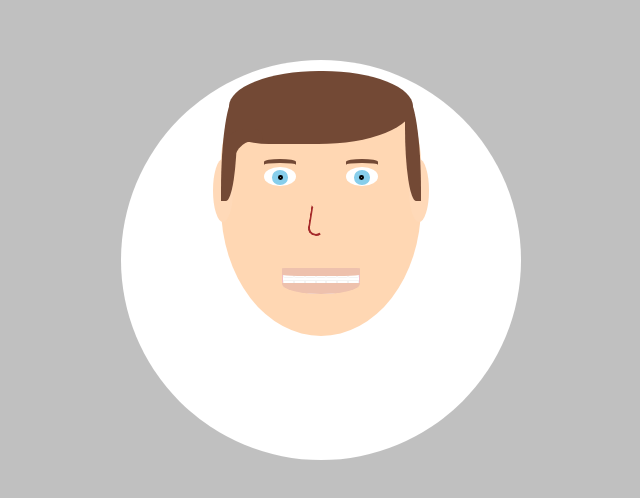
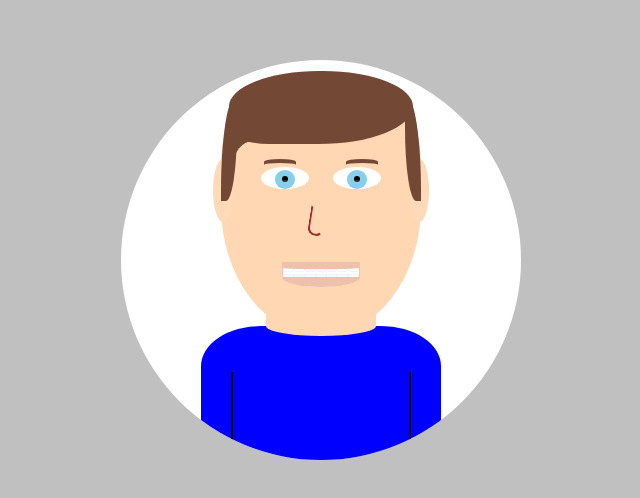
Before and after one commit to kblair40/avatar, a React (Create React App) app: page / in a window 1280 px wide. Shown: the part 140-638 px from the top of the page, without its empty margins (319-959 px from the left). Built offline with nearby package versions, Linux system fonts and the light colour scheme.

Commit message:
Fix pupil detail, basic avatar complete

```diff
--- /dev/null
+++ b/src/components/Head/Body.css
@@ -0,0 +1,22 @@
+.body {
+  position: absolute;
+  top: 250px;
+  height: 10rem;
+  width: 240px;
+  left: -20px;
+  background-color: blue;
+  border-radius: 25% 25% 0 0;
+}
+
+.arm-divider {
+  position: absolute;
+  height: 70px;
+  border: 1px solid black;
+  top: 18.5rem;
+}
+.arm-divider-left {
+  left: 10px;
+}
+.arm-divider-right {
+  right: 10px;
+}
--- /dev/null
+++ b/src/components/Head/Body.js
@@ -0,0 +1,14 @@
+import { Fragment } from "react";
+import "./Body.css";
+
+const Body = () => {
+  return (
+    <Fragment>
+      <div className="body"></div>
+      <div className="arm-divider arm-divider-left"></div>
+      <div className="arm-divider arm-divider-right"></div>
+    </Fragment>
+  );
+};
+
+export default Body;
--- a/src/components/Head/Eyes.css
+++ b/src/components/Head/Eyes.css
@@ -1,7 +1,7 @@
 .eye {
   position: absolute;
-  height: 1.2rem;
-  width: 2rem;
+  height: 1.4rem;
+  width: 3rem;
   border-radius: 50%;
   background: white;
   display: flex;
@@ -9,15 +9,15 @@
   align-items: center;
 }
 .left-eye {
-  left: 2.7rem;
+  left: 2.5rem;
 }
 .right-eye {
-  right: 2.7rem;
+  right: 2.5rem;
 }
 
 .iris {
-  height: 0.9rem;
-  width: 1rem;
+  height: 1.2rem;
+  width: 1.3rem;
   border-radius: 50%;
   background: skyblue;
   position: relative;
@@ -29,19 +29,22 @@
 
 .pupil {
   background-color: black;
-  height: 0.3rem;
-  width: 0.3rem;
+  height: 0.4rem;
+  width: 0.4rem;
   border-radius: 50%;
+  position: relative;
   display: flex;
   justify-content: center;
-  align-items: center;
+  overflow: hidden;
+  /* align-items: flex-end; */
 }
 .pupil-detail {
-  background-color: rgba(255, 255, 255, 0.6);
-  height: 1px;
-  width: 1px;
+  background-color: rgba(255, 255, 255, 0.2);
+  height: 2px;
+  width: 100%;
   border-radius: 50%;
-  position: relative;
+  position: absolute;
+  bottom: 0;
 }
 
 .eyebrow {
--- a/src/components/Head/Head.js
+++ b/src/components/Head/Head.js
@@ -7,6 +7,8 @@ import Nose from "./Nose";
 import Hair from "./Hair";
 import Ears from "./Ears";
 import Mouth from "./Mouth";
+import Neck from "./Neck";
+import Body from "./Body";
 
 const Head = () => {
   return (
@@ -27,6 +29,12 @@ const Head = () => {
         <div className="mouthContainer">
           <Mouth />
         </div>
+        <div className="neckContainer">
+          <Neck />
+        </div>
+        <div className="bodyContainer">
+          <Body />
+        </div>
       </div>
     </Backdrop>
   );
--- a/src/components/Head/Mouth.css
+++ b/src/components/Head/Mouth.css
@@ -1,7 +1,7 @@
 .mouth {
   z-index: 4;
   position: absolute;
-  top: 12rem;
+  top: 11.6rem;
   left: calc(50% - 2.45rem);
   width: 4.9rem;
   height: 1.6rem;
--- /dev/null
+++ b/src/components/Head/Neck.css
@@ -0,0 +1,19 @@
+.neck {
+  position: absolute;
+  top: 11rem;
+  left: 45px;
+  height: 96px;
+  width: 110px;
+  background: #ffd7b3;
+}
+
+.shirt-cutout {
+  position: absolute;
+  top: 15rem;
+  left: 45px;
+  height: 20px;
+  width: 110px;
+  border-radius: 50%;
+  background-color: #ffd7b3;
+  z-index: 6;
+}
--- /dev/null
+++ b/src/components/Head/Neck.js
@@ -0,0 +1,13 @@
+import { Fragment } from "react";
+import "./Neck.css";
+
+const Neck = () => {
+  return (
+    <Fragment>
+      <div className="neck"></div>
+      <div className="shirt-cutout"></div>
+    </Fragment>
+  );
+};
+
+export default Neck;
--- a/src/components/Head/Teeth.css
+++ b/src/components/Head/Teeth.css
@@ -16,7 +16,6 @@
   width: 0.69rem;
   border: 0.1px solid rgba(200, 200, 200, 0.2);
   border-radius: 0 0 2px 2px;
-  /* border-color: rgba(200, 200, 200, 0.2); */
 }
 
 .upper-teeth div {
--- a/src/components/UI/Backdrop.css
+++ b/src/components/UI/Backdrop.css
@@ -14,4 +14,5 @@
   background: white;
   display: flex;
   justify-content: center;
+  overflow: hidden;
 }
```
